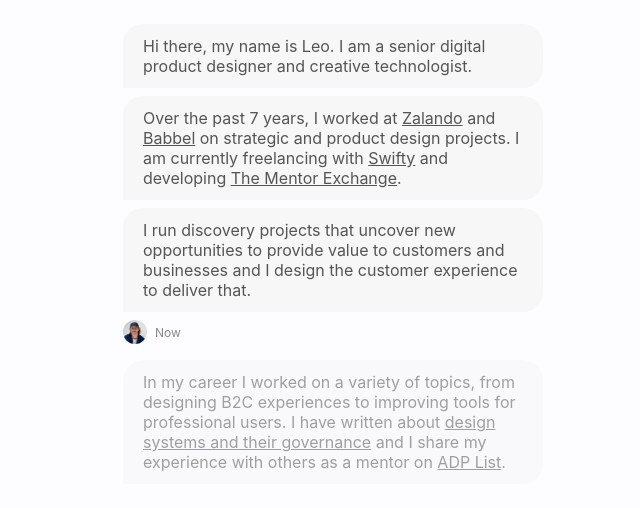
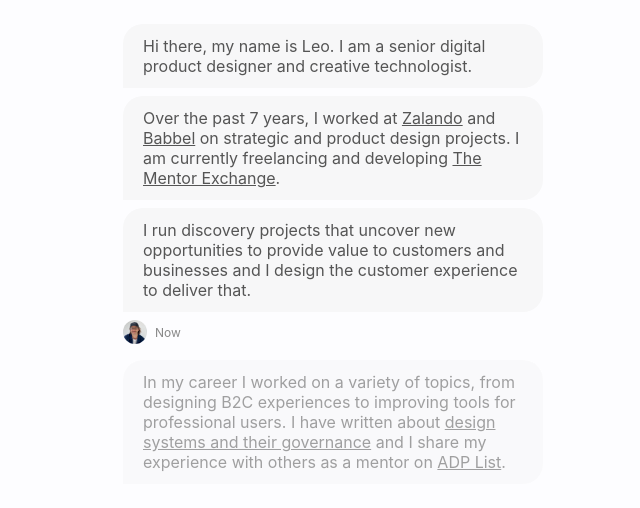
Before and after one commit to leolanzinger/leolanzinger.github.io, a React (Vite) app: page / in a window 1280 px wide. Shown: the top 508 px of the page, without its empty margins (307-947 px from the left). Built offline with nearby package versions, Linux system fonts and the light colour scheme.

Commit message:
updated work

```diff
--- a/src/components/projectChat.jsx
+++ b/src/components/projectChat.jsx
@@ -20,7 +20,7 @@
 
 const freelance = [
     "Over the past year I have been working as a freelance product designer, mostly helping out small businesses and startup go from 0 to 1.",
-    "Currenlty, I am working with Swifty — a Lufthansa-backed travel startup - designing their product vision and design their product, and with The Mentor Exchange, as a member of the founding team focusing mostly on user research, service design and branding. Are you interested in reading detailed case studies from my past work?"
+    "Currenlty, I am working with The Mentor Exchange, as a member of the founding team focusing mostly on user research, service design and branding. Are you interested in reading detailed case studies from my past work?"
 ]
 
 const portfolio = [
--- a/src/routes/root.jsx
+++ b/src/routes/root.jsx
@@ -106,7 +106,7 @@
                             initial={{ opacity: '0%'}}
                             animate={{ opacity: '100%'}}
                             transition={{ ease: "easeIn", duration: 0.4, delay: 1.6}}>
-                            Over the past 7 years, I worked at <a href="https://www.zalando.de">Zalando</a> and <a href="https://www.babbel.com">Babbel</a> on strategic and product design projects. I am currently freelancing with <a href="https://www.swifty.so">Swifty</a> and developing <a href="https://www.thementorexchange.com">The Mentor Exchange</a>.
+                            Over the past 7 years, I worked at <a href="https://www.zalando.de">Zalando</a> and <a href="https://www.babbel.com">Babbel</a> on strategic and product design projects. I am currently freelancing and developing <a href="https://www.thementorexchange.com">The Mentor Exchange</a>.
                         </motion.div>
                         <motion.div
                             className="chat-bubble"
```
Also changed, not shown: 5 other files (tests, documents, lock files or other folders).
